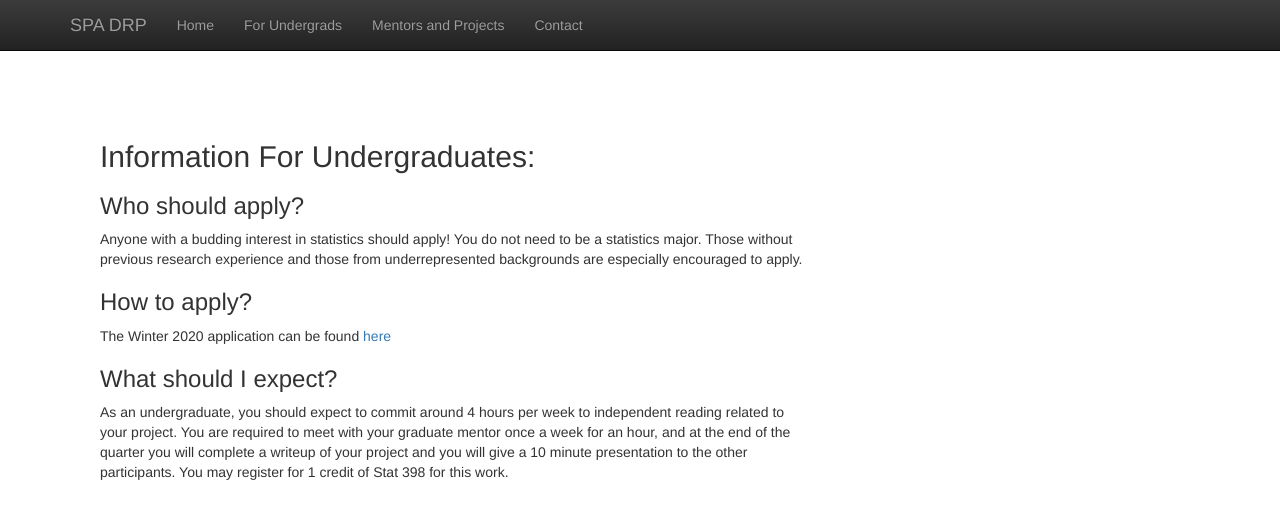
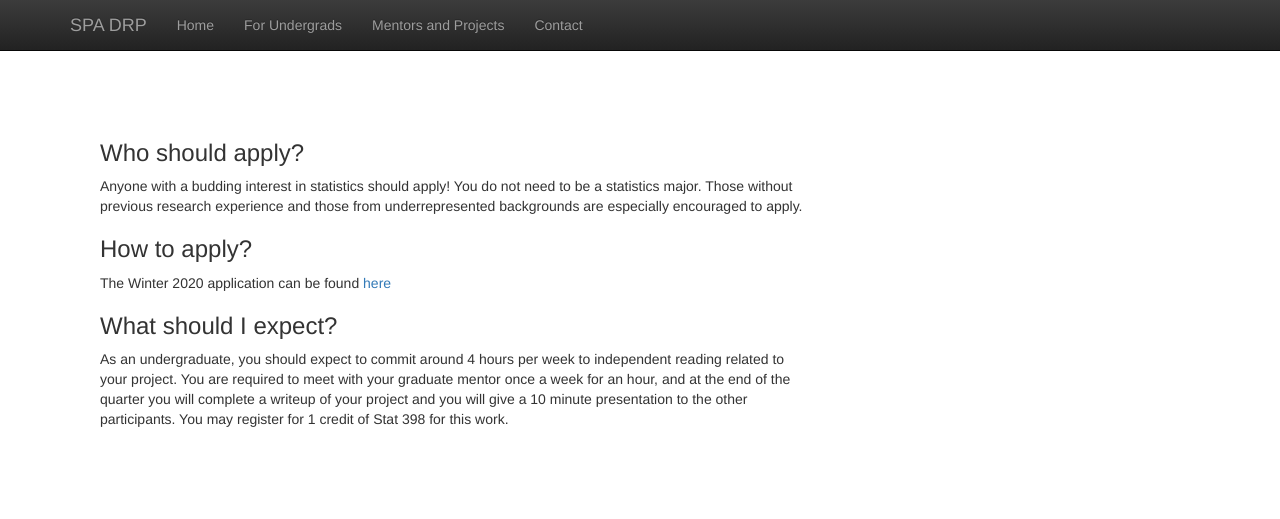
Before and after one commit to anna-neufeld/spa_drp, a Jekyll site: the page built from undergrads.html, in a window 1280 px wide. Shown: the top 519 px of the page. Built offline with Jekyll 4.4.1, drawn with Linux system fonts in a browser that asks for light colours; nearby versions of some CDN libraries; library files that are not in the unit come from our copies.

Commit message:
Remove headings

```diff
--- a/contact.html
+++ b/contact.html
@@ -4,7 +4,7 @@ title:  'Contact'
 ---
 
 <div style="padding-top: 30px;" class="col-md-8">
-  <h2 class="featurette-heading">Contact </h2>
+  <h2 class="featurette-heading">  </h2>
   <p class="lead">
   Please contact the program organizers with any questions.
   <h4> Student Organizing Committee: </h4>
--- a/undergrads.html
+++ b/undergrads.html
@@ -4,7 +4,7 @@ title:  'Undergraduates'
 ---
 
 <div style="padding-top: 30px;" class="col-md-8">
-  <h2 class="featurette-heading">Information For Undergraduates: </h2>
+  <h2 class="featurette-heading"> </h2>
   <p class="lead">
   <h3> Who should apply? </h3>
   <p>
```
